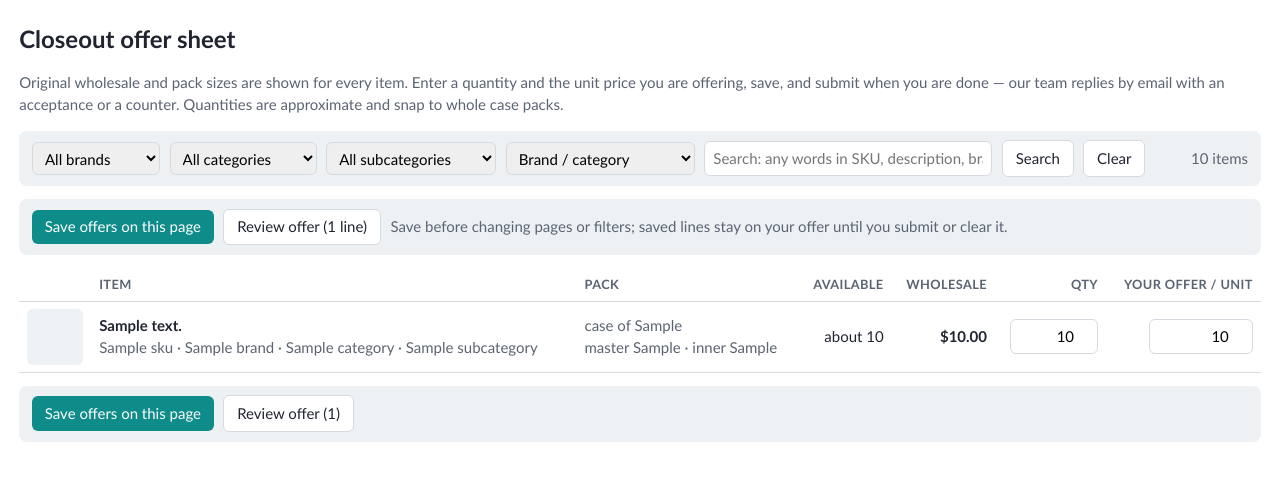
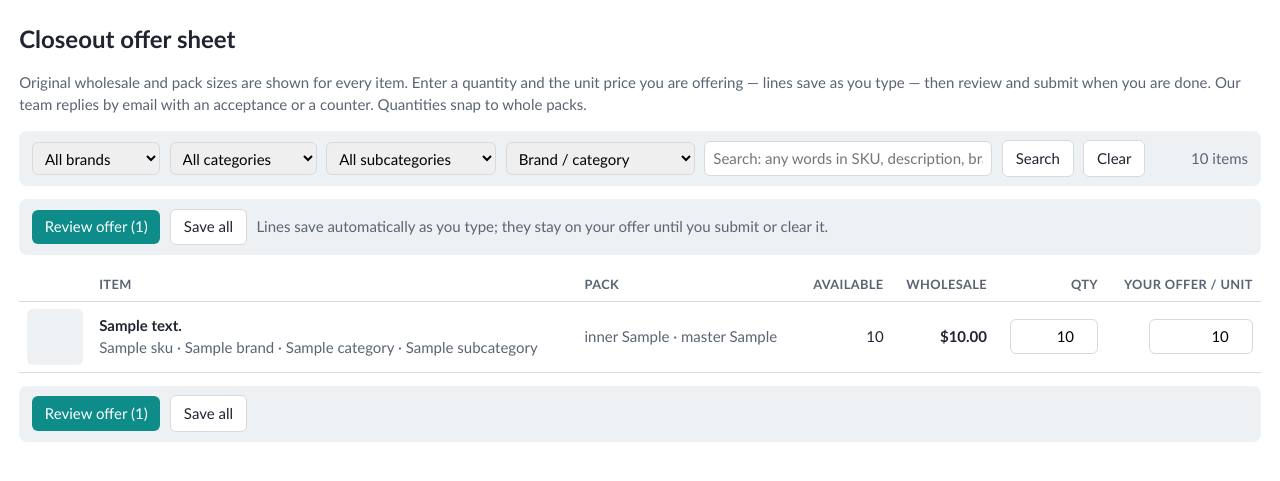
Before and after one commit to jjhjalmarson/Gerson-Closeout-Store, a Flask app: template templates/sheet.html in a window 1280 px wide. Shown: the part 59-540 px from the top of the page. Run offline with Flask 3, Linux system fonts and the light colour scheme; the template is opened without the code that fills it: most values are stand-ins (such as "Sample title", 1, 10 or a date in 2020).

Commit message:
Sheet feedback: inner/master pack, plain quantities, autosave as you type (#3)
JJ, 2026-09-02, after the first real offer:
- Pack column reads "inner N · master N" (NetSuite minimum only when neither
  is known); no more "case of".
- Available shows the number, not "about N".
- Lines autosave ~600ms after typing stops (POST /offer/line as JSON: snapped
  qty, line count back); per-row tick; "Save all" stays as the fallback.

Co-authored-by: jjhjalmarson <jjhjalmarson@gersoncompany.com>
Co-authored-by: Claude Fable 5.1 <noreply@anthropic.com>

```diff
--- a/store/shop.py
+++ b/store/shop.py
@@ -227,12 +227,44 @@ def _num(raw: Any, cast=float):
         return cast(0)
 
 
+def _apply_line(draft: dict, sku: str, product: dict | None, qty_raw: Any, price_raw: Any, allowed: set) -> dict | None:
+    """Put one typed pair on the draft (snapped to whole packs, capped at what is
+    available) or take the line off when either half is blank / zero / not for
+    this buyer. Returns the saved line or None."""
+    if not product or (product["company"] and product["company"] not in allowed):
+        draft.pop(sku, None)
+        return None
+    qty = _snap_qty(_num(qty_raw, int), product["case_pack"], product["qty_available"])
+    price = round(_num(price_raw), 2)
+    if qty > 0 and price > 0:
+        draft[sku] = {"qty": qty, "price": price}
+        return draft[sku]
+    draft.pop(sku, None)
+    return None
+
+
+@bp.post("/offer/line")
+@access_required
+def offer_line():
+    """Autosave: ``{"sku", "qty", "price"}`` as JSON -> the saved line (or null
+    when the pair removes it) and the draft's line count."""
+    body = request.get_json(silent=True) or {}
+    sku = str(body.get("sku") or "").strip()
+    if not sku:
+        return {"error": "sku required"}, 400
+    store = _ctx().store
+    draft = store.draft(g.buyer["key"])
+    line = _apply_line(draft, sku, store.products_by_skus([sku]).get(sku), body.get("qty"), body.get("price"),
+                       set(g.buyer["companies"]))
+    store.set_draft(g.buyer["key"], draft)
+    return {"saved": True, "sku": sku, "line": line, "count": len(draft)}
+
+
 @bp.post("/offer/set")
 @access_required
 def offer_set():
-    """Save every qty[SKU] / price[SKU] pair on the submitted form into the
-    buyer's draft. A blank or zero pair removes the line. Quantities snap to
-    whole case packs and cap at what is available."""
+    """No-JavaScript fallback: save every qty[SKU] / price[SKU] pair on the
+    submitted form into the buyer's draft (same rules as the autosave)."""
     store = _ctx().store
     draft = store.draft(g.buyer["key"])
     skus = set()
@@ -243,16 +275,7 @@ def offer_set():
     by = store.products_by_skus(skus)
     allowed = set(g.buyer["companies"])
     for sku in skus:
-        p = by.get(sku)
-        if not p or (p["company"] and p["company"] not in allowed):
-            draft.pop(sku, None)
-            continue
-        qty = _snap_qty(_num(request.form.get(f"qty[{sku}]"), int), p["case_pack"], p["qty_available"])
-        price = round(_num(request.form.get(f"price[{sku}]")), 2)
-        if qty > 0 and price > 0:
-            draft[sku] = {"qty": qty, "price": price}
-        else:
-            draft.pop(sku, None)
+        _apply_line(draft, sku, by.get(sku), request.form.get(f"qty[{sku}]"), request.form.get(f"price[{sku}]"), allowed)
     store.set_draft(g.buyer["key"], draft)
     flash(f"{len(draft)} line{'s' if len(draft) != 1 else ''} on your offer.")
     nxt = request.form.get("next") or ""
--- /dev/null
+++ b/templates/_macros.html
@@ -0,0 +1,4 @@
+{# Pack sizes the way buyers read them: inner, then master; the NetSuite minimum only when neither is known (JJ, 2026-09-02). #}
+{% macro pack(p) -%}
+{%- if p.inner_pack %}inner {{ p.inner_pack }}{% endif %}{% if p.master_pack %}{% if p.inner_pack %} · {% endif %}master {{ p.master_pack }}{% endif %}{% if not p.inner_pack and not p.master_pack %}pack of {{ p.case_pack }}{% endif -%}
+{%- endmacro %}
--- a/templates/item.html
+++ b/templates/item.html
@@ -1,4 +1,5 @@
 {% extends "base.html" %}
+{% from "_macros.html" import pack %}
 {% block title %}{{ p.sku }} · Gerson Closeout Offers{% endblock %}
 {% block body %}
 <p><a href="{{ url_for('shop.home') }}">← Offer sheet</a></p>
@@ -8,7 +9,7 @@
     <h1>{{ p.description }}</h1>
     <div class="muted">{{ p.sku }} · {{ p.brand }}{% if p.category %} · {{ p.category }}{% endif %}{% if p.subcategory %} · {{ p.subcategory }}{% endif %}{% if p.upc %} · UPC {{ p.upc }}{% endif %}</div>
     <p><span class="price" style="font-size:1.4rem">${{ '%.2f'|format(p.wholesale) }}</span> <span class="muted">original wholesale</span></p>
-    <p class="muted">Case of {{ p.case_pack }}{% if p.master_pack %} · master carton of {{ p.master_pack }}{% endif %}{% if p.inner_pack %} · inner pack of {{ p.inner_pack }}{% endif %} · about {{ p.qty_available }} available</p>
+    <p class="muted">{{ pack(p) }} · {{ p.qty_available }} available</p>
     <form method="post" action="{{ url_for('shop.offer_set') }}" class="bar">
       <input type="hidden" name="next" value="{{ url_for('shop.item', sku=p.sku) }}">
       <label>Quantity <input class="qty" type="number" name="qty[{{ p.sku }}]" value="{{ draft_qty }}" min="0" step="{{ p.case_pack }}" placeholder="0"></label>
--- a/templates/sheet.html
+++ b/templates/sheet.html
@@ -1,7 +1,8 @@
 {% extends "base.html" %}
+{% from "_macros.html" import pack %}
 {% block body %}
 <h1>Closeout offer sheet</h1>
-<p class="muted">Original wholesale and pack sizes are shown for every item. Enter a quantity and the unit price you are offering, save, and submit when you are done — our team replies by email with an acceptance or a counter. Quantities are approximate and snap to whole case packs.</p>
+<p class="muted">Original wholesale and pack sizes are shown for every item. Enter a quantity and the unit price you are offering — lines save as you type — then review and submit when you are done. Our team replies by email with an acceptance or a counter. Quantities snap to whole packs.</p>
 <form method="get" class="bar" id="filters">
   <select name="brand" onchange="this.form.category.value='';this.form.subcategory.value='';this.form.submit()">
     <option value="">All brands</option>{% for b in facets.brands %}<option value="{{ b }}" {% if b==brand %}selected{% endif %}>{{ b }}</option>{% endfor %}</select>
@@ -25,9 +26,9 @@
 <form method="post" action="{{ url_for('shop.offer_set') }}">
 <input type="hidden" name="next" value="{{ request.full_path }}">
 <div class="bar">
-  <button type="submit">Save offers on this page</button>
-  <a class="btn sec" href="{{ url_for('shop.offer') }}">Review offer{% if draft_count %} ({{ draft_count }} line{{ 's' if draft_count != 1 }}){% endif %}</a>
-  <span class="muted">Save before changing pages or filters; saved lines stay on your offer until you submit or clear it.</span>
+  <a class="btn" href="{{ url_for('shop.offer') }}">Review offer (<span class="draft-count">{{ draft_count }}</span>)</a>
+  <button type="submit" class="sec">Save all</button>
+  <span class="muted" id="autosaveMsg">Lines save automatically as you type; they stay on your offer until you submit or clear it.</span>
 </div>
 <table>
   <tr><th></th><th>Item</th><th>Pack</th><th class="right">Available</th><th class="right">Wholesale</th><th class="right">Qty</th><th class="right">Your offer / unit</th></tr>
@@ -35,19 +36,53 @@
   <tr>
     <td class="thumb"><a href="{{ url_for('shop.item', sku=p.sku) }}">{% if p.image_url %}<img src="{{ url_for('shop.image', sku=p.sku) }}" alt="" loading="lazy">{% else %}<span class="ph"></span>{% endif %}</a></td>
     <td><a href="{{ url_for('shop.item', sku=p.sku) }}" style="color:inherit;text-decoration:none"><b>{{ p.description }}</b></a><br><span class="muted">{{ p.sku }} · {{ p.brand }}{% if p.category %} · {{ p.category }}{% endif %}{% if p.subcategory %} · {{ p.subcategory }}{% endif %}</span></td>
-    <td class="muted">case of {{ p.case_pack }}{% if p.master_pack %}<br>master {{ p.master_pack }}{% endif %}{% if p.inner_pack %} · inner {{ p.inner_pack }}{% endif %}</td>
-    <td class="right">about {{ p.qty_available }}</td>
+    <td class="muted">{{ pack(p) }}</td>
+    <td class="right">{{ p.qty_available }}</td>
     <td class="right price">${{ '%.2f'|format(p.wholesale) }}</td>
-    <td class="right"><input class="qty" type="number" name="qty[{{ p.sku }}]" value="{{ p.draft_qty }}" min="0" step="{{ p.case_pack }}" placeholder="0"></td>
-    <td class="right"><input class="offer" type="number" name="price[{{ p.sku }}]" value="{{ p.draft_price }}" min="0" step="0.01" placeholder="$"></td>
+    <td class="right"><input class="qty" type="number" name="qty[{{ p.sku }}]" data-sku="{{ p.sku }}" value="{{ p.draft_qty }}" min="0" step="{{ p.case_pack }}" placeholder="0"></td>
+    <td class="right"><input class="offer" type="number" name="price[{{ p.sku }}]" data-sku="{{ p.sku }}" value="{{ p.draft_price }}" min="0" step="0.01" placeholder="$"> <span class="saved" data-saved="{{ p.sku }}"></span></td>
   </tr>
   {% endfor %}
 </table>
 <div class="bar">
-  <button type="submit">Save offers on this page</button>
-  <a class="btn sec" href="{{ url_for('shop.offer') }}">Review offer{% if draft_count %} ({{ draft_count }}){% endif %}</a>
+  <a class="btn" href="{{ url_for('shop.offer') }}">Review offer (<span class="draft-count">{{ draft_count }}</span>)</a>
+  <button type="submit" class="sec">Save all</button>
 </div>
 </form>
+<script>
+(function(){
+  // Autosave: each qty / price pair posts on its own ~600ms after the buyer stops
+  // typing. The server snaps the quantity and returns the line count; the form's
+  // "Save all" stays as the no-JavaScript fallback.
+  const timers = {};
+  const url = {{ url_for('shop.offer_line')|tojson }};
+  function lineInputs(sku){ return {qty: document.querySelector('input.qty[data-sku="'+sku+'"]'), price: document.querySelector('input.offer[data-sku="'+sku+'"]')}; }
+  async function save(sku){
+    const el = lineInputs(sku), mark = document.querySelector('[data-saved="'+sku+'"]');
+    if(!el.qty || !el.price) return;
+    if(mark){ mark.textContent = '…'; mark.style.color = '#5b6472'; }
+    try {
+      const r = await fetch(url, {method:'POST', headers:{'Content-Type':'application/json'}, credentials:'same-origin',
+                                  body: JSON.stringify({sku, qty: el.qty.value, price: el.price.value})});
+      const d = await r.json();
+      if(!r.ok || d.error) throw new Error(d.error || r.status);
+      if(d.line){ el.qty.value = d.line.qty; el.price.value = d.line.price.toFixed(2); }
+      else if(el.qty.value !== '' && el.price.value !== '' && Number(el.qty.value) > 0) { el.qty.value = ''; }
+      document.querySelectorAll('.draft-count').forEach(n => n.textContent = d.count);
+      if(mark){ mark.textContent = d.line ? '✓' : ''; mark.style.color = '#0e8c8a'; setTimeout(()=>{ if(mark.textContent==='✓') mark.textContent=''; }, 2500); }
+    } catch(e){
+      if(mark){ mark.textContent = 'not saved'; mark.style.color = '#b91c1c'; }
+      const m = document.getElementById('autosaveMsg'); if(m) m.textContent = 'Autosave failed — use Save all.';
+    }
+  }
+  document.querySelectorAll('input.qty[data-sku], input.offer[data-sku]').forEach(inp => {
+    const sku = inp.dataset.sku;
+    const kick = () => { clearTimeout(timers[sku]); timers[sku] = setTimeout(() => save(sku), 600); };
+    inp.addEventListener('input', kick);
+    inp.addEventListener('change', () => { clearTimeout(timers[sku]); save(sku); });
+  });
+})();
+</script>
 {% if pages > 1 %}
 <nav class="bar" style="justify-content:center">
   {% if page > 1 %}<a class="btn sec" href="{{ url_for('shop.home', page=page-1, **page_args) }}">&larr; Previous</a>{% endif %}
```
Also changed, not shown: templates/offer.html (+4 -3 lines), tests/test_store.py (+19 -2 lines).
